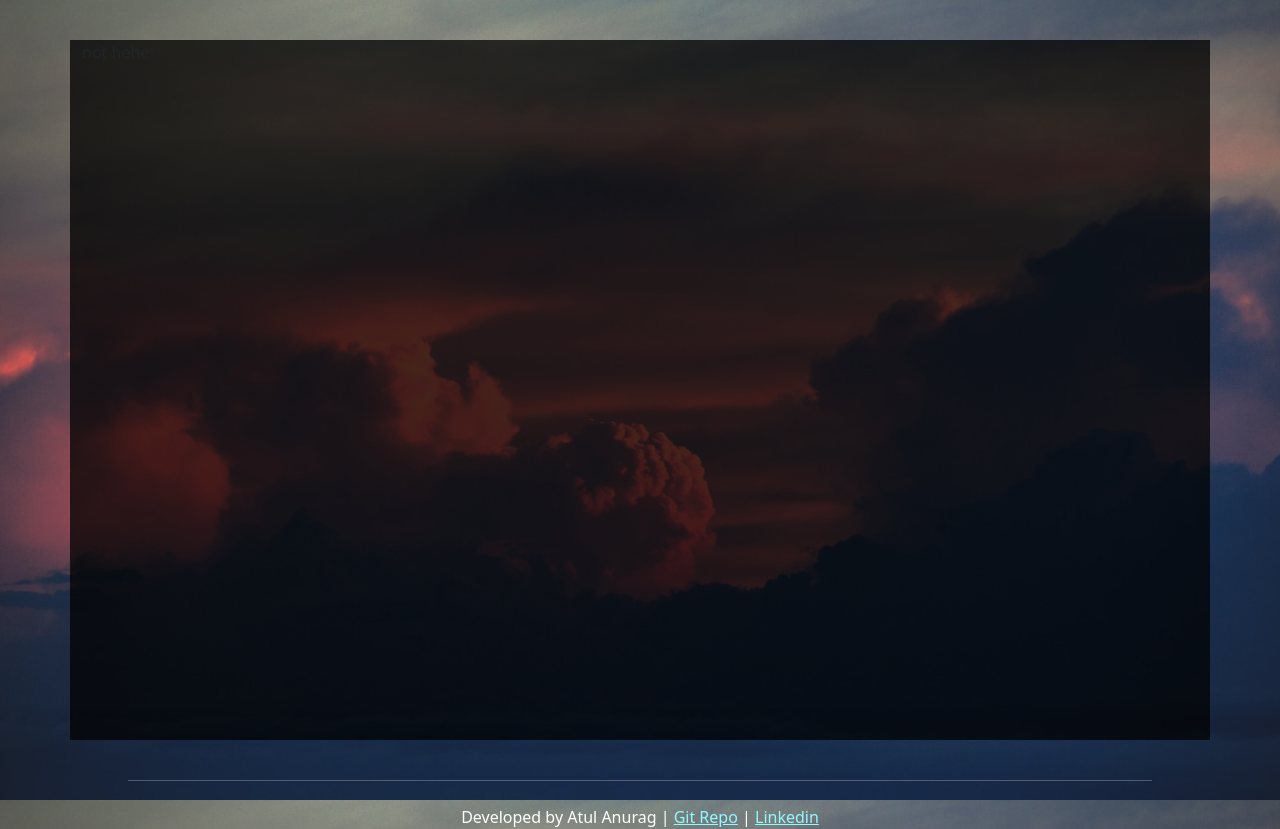
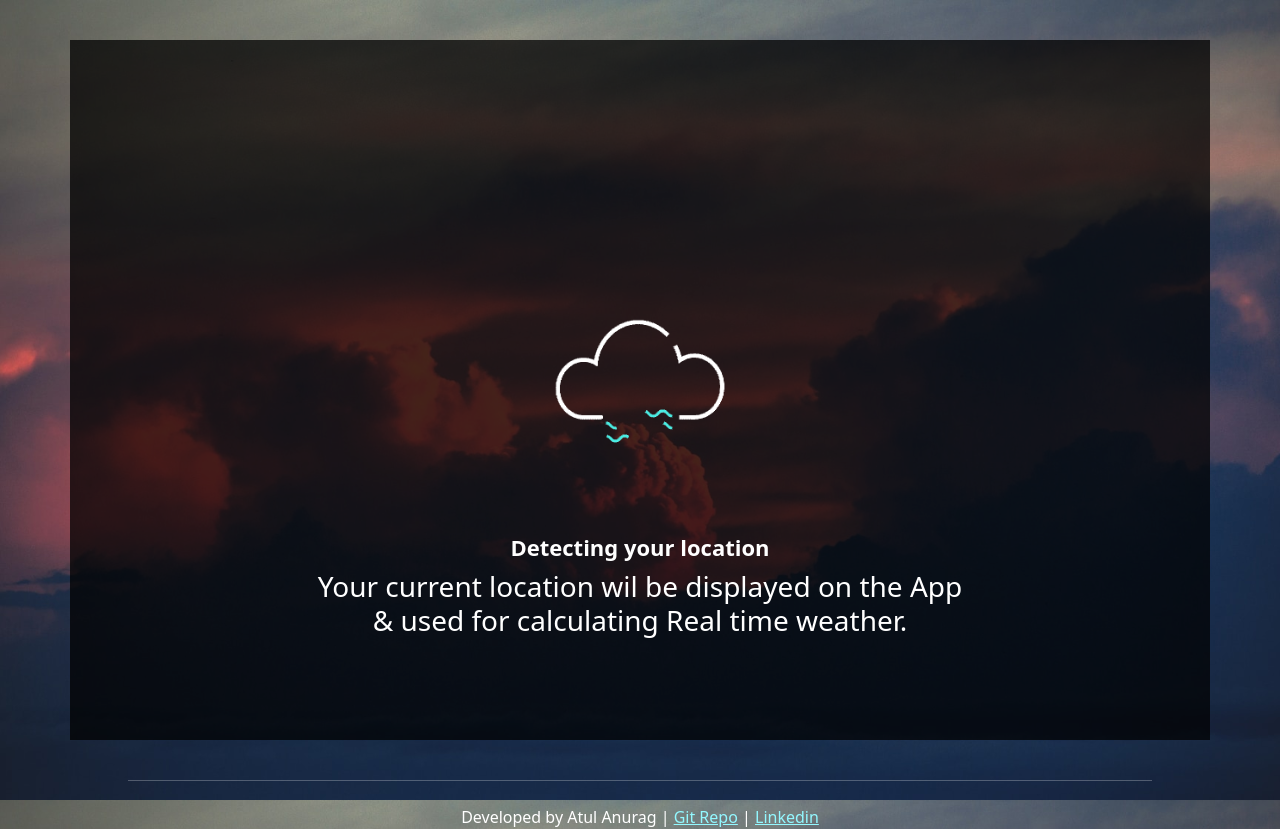
Before and after one commit to itsatulanurag/weathertrack, a React (Create React App) app: page / in a window 1280 px wide. Built offline with nearby package versions, Linux system fonts and the light colour scheme; no server answers.

Commit message:
minor changes

```diff
--- a/package.json
+++ b/package.json
@@ -13,7 +13,7 @@
     "react-bootstrap": "^1.0.1",
     "react-dom": "^18.2.0",
     "react-live-clock": "^6.1.15",
-    "react-scripts": "^2.1.3",
+    "react-scripts": "^5.0.1",
     "web-vitals": "^2.1.4"
   },
   "scripts": {
--- a/src/locationTrack.js
+++ b/src/locationTrack.js
@@ -169,7 +169,23 @@ class Weather extends React.Component {
     } else {
       return (
         <React.Fragment>
-          <div>not hehe</div>
+          <div className="text-center">
+            <img
+              src={loader}
+              style={{
+                margin: "20% 0 5% 0",
+                width: "20%",
+                WebkitUserDrag: "none",
+              }}
+            />
+            <h3 style={{ color: "white", fontSize: "22px", fontWeight: "600" }}>
+              Detecting your location
+            </h3>
+            <h3 style={{ color: "white", marginTop: "10px" }}>
+              Your current location wil be displayed on the App <br></br> & used
+              for calculating Real time weather.
+            </h3>
+          </div>
         </React.Fragment>
       );
     }
```
Also changed, not shown: 2 other files (tests, documents, lock files or other folders).
